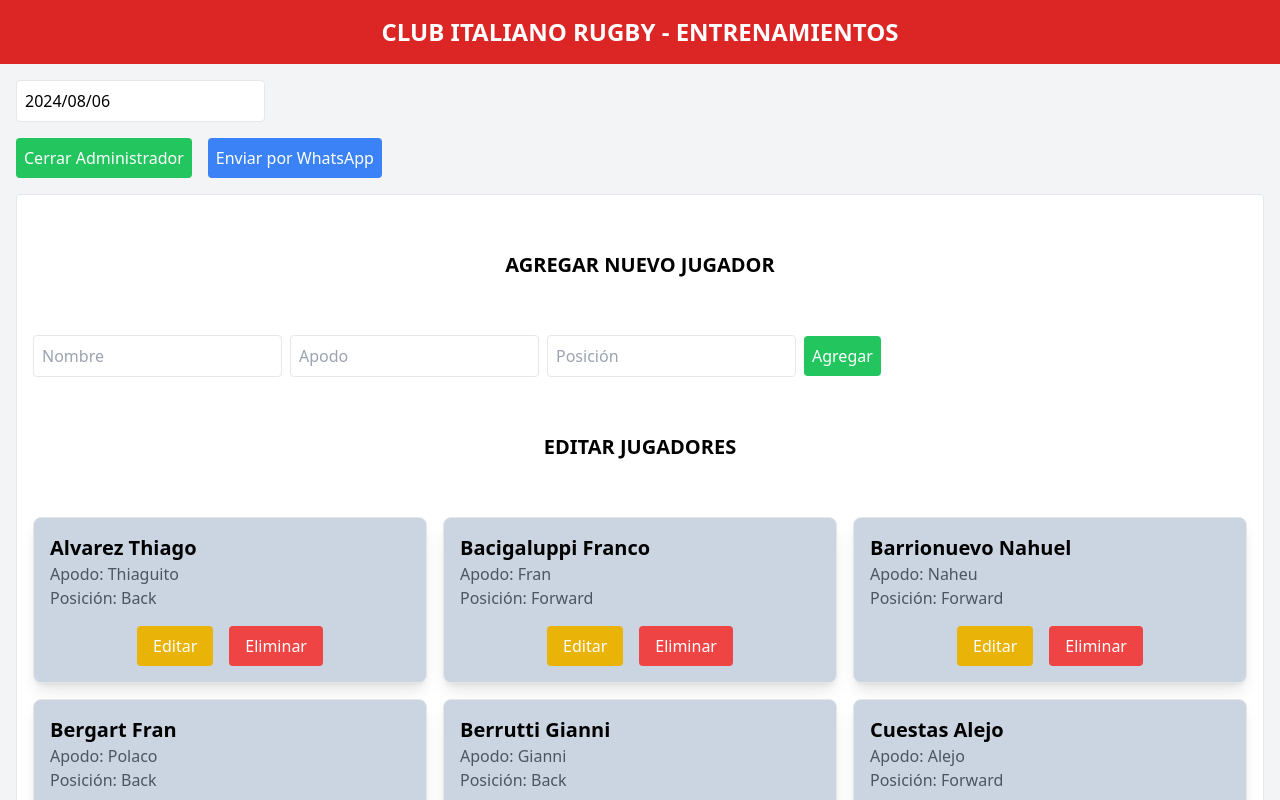
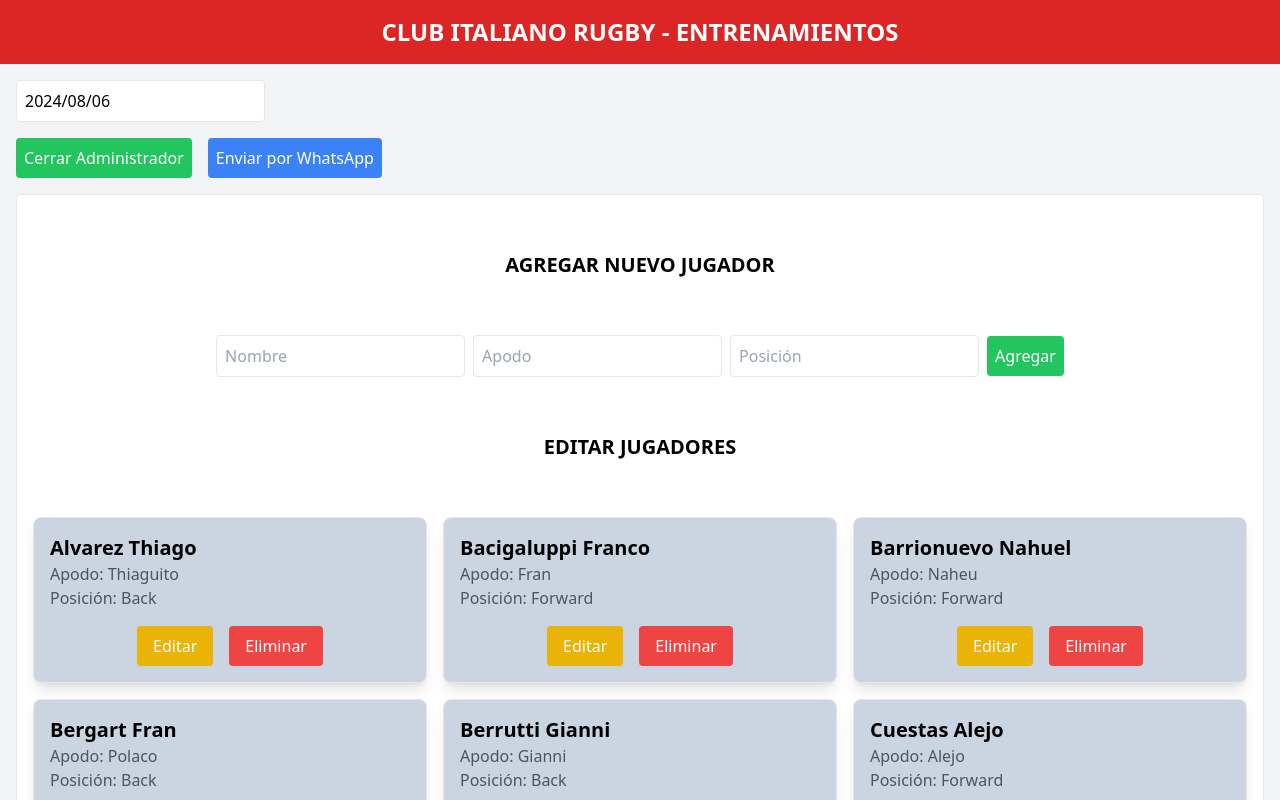
Before and after one commit to TitoBerru/controlTano, a React (Create React App) app: page / in a window 1280 px wide. Both pictures are taken after a click on the button "Administrador". Shown: the top 800 px of the page. Built offline with nearby package versions, Linux system fonts and the light colour scheme.

Commit message:
se corrijen locos e ico.

```diff
--- a/public/index.html
+++ b/public/index.html
@@ -9,7 +9,7 @@
       name="description"
       content="Web site created using create-react-app"
     />
-    <link rel="apple-touch-icon" href="%PUBLIC_URL%/logo192.png" />
+    <link rel="apple-touch-icon" href="%PUBLIC_URL%/logo192_new.png" />
     <!--
       manifest.json provides metadata used when your web app is installed on a
       user's mobile device or desktop. See https://developers.google.com/web/fundamentals/web-app-manifest/
--- a/src/components/AdminPanel.js
+++ b/src/components/AdminPanel.js
@@ -1,30 +1,37 @@
-import React, { useState } from 'react';
+import React, { useState } from "react";
 
-const AdminPanel = ({ students, onAddStudent, onEditStudent, onDeleteStudent }) => {
-  const [name, setName] = useState('');
-  const [nickname, setNickname] = useState('');
-  const [position, setPosition] = useState('');
+const AdminPanel = ({
+  students,
+  onAddStudent,
+  onEditStudent,
+  onDeleteStudent,
+}) => {
+  const [name, setName] = useState("");
+  const [nickname, setNickname] = useState("");
+  const [position, setPosition] = useState("");
   const [editingStudent, setEditingStudent] = useState(null);
 
   const handleAdd = () => {
     onAddStudent(name, nickname, position);
-    setName('');
-    setNickname('');
-    setPosition('');
+    setName("");
+    setNickname("");
+    setPosition("");
   };
 
   const handleEdit = () => {
     onEditStudent(editingStudent.id, name, nickname, position);
-    setName('');
-    setNickname('');
-    setPosition('');
+    setName("");
+    setNickname("");
+    setPosition("");
     setEditingStudent(null);
   };
 
   return (
     <div className="p-4 border rounded bg-white">
-      <h2 className="text-xl font-semibold mb-4 p-10 text-center">AGREGAR NUEVO JUGADOR</h2>
-      <div className="mb-4">
+      <h2 className="text-xl font-semibold mb-4 p-10 text-center">
+        AGREGAR NUEVO JUGADOR
+      </h2>
+      <div className="mb-4 text-center">
         <input
           type="text"
           placeholder="Nombre"
@@ -63,15 +70,24 @@ const AdminPanel = ({ students, onAddStudent, onEditStudent, onDeleteStudent })
           </button>
         )}
       </div>
-      <h2 className="text-xl font-semibold mb-4 text-center p-10">EDITAR JUGADORES</h2>
+      <h2 className="text-xl font-semibold mb-4 text-center p-10">
+        EDITAR JUGADORES
+      </h2>
       <ul>
-      <div className='grid grid-cols-1 md:grid-cols-2 lg:grid-cols-3 gap-4'>
-  {students.map(student => (
-    <div key={student.id} className="border rounded-lg p-4 shadow-lg bg-slate-300">
+        <div className="grid grid-cols-1 md:grid-cols-2 lg:grid-cols-3 gap-4">
+          {students.map((student) => (
+            <div
+              key={student.id}
+              className="border rounded-lg p-4 shadow-lg bg-slate-300"
+            >
               <div className="mb-4">
                 <h3 className="text-xl font-bold">{student.name}</h3>
-        <p className="text-gray-600">Apodo: {student.nickname || "N/A"}</p>
-        <p className="text-gray-600">Posición: {student.position || "N/A"}</p>
+                <p className="text-gray-600">
+                  Apodo: {student.nickname || "N/A"}
+                </p>
+                <p className="text-gray-600">
+                  Posición: {student.position || "N/A"}
+                </p>
               </div>
               <div className="flex justify-center space-x-4 mt-4">
                 <button
@@ -95,7 +111,6 @@ const AdminPanel = ({ students, onAddStudent, onEditStudent, onDeleteStudent })
             </div>
           ))}
         </div>
-
       </ul>
     </div>
   );
--- a/src/components/Header.js
+++ b/src/components/Header.js
@@ -3,7 +3,7 @@ import React from 'react';
 const Header = () => {
   return (
     <header className="bg-red-600 text-white p-4 max-h-13" >
-      {/* <img src="/logo192.png" alt="Escudo Italiano Rugby" className='size-16'/> */}
+      {/* <img src="/logo192_new.png" alt="Escudo Italiano Rugby" className='size-16'/> */}
       <h1 className="text-2xl font-bold text-center">CLUB ITALIANO RUGBY - ENTRENAMIENTOS</h1>
     </header>
   );
--- a/src/students.json
+++ b/src/students.json
@@ -26,12 +26,12 @@
 {"id": 25, "name":"Vallejos Luciano", "nickname":"Lucho", "position":"Back"},
 {"id": 26, "name":"Velazco Facundo", "nickname":"Facu", "position":"Forward"},
 {"id": 27, "name":"FRANCO M15", "nickname":"", "position":""},
-{"id": 28, "name":"Nogales Luciano", "nickname":"Santi", "position":"Forward"},
-{"id": 29, "name":"Muzzu Santiago", "nickname":"Santi", "position":"Forward"},
-{"id": 30, "name":"Jaliff Julian", "nickname":"Santi", "position":"Forward"},
-{"id": 31, "name":"Samuel", "nickname":"Santi", "position":"Forward"},
+{"id": 28, "name":"Nogales Luciano", "nickname":"", "position":""},
+{"id": 29, "name":"Muzzu Santiago", "nickname":"", "position":""},
+{"id": 30, "name":"Jaliff Julian", "nickname":"", "position":""},
+{"id": 31, "name":"Samuel", "nickname":"", "position":""},
 {"id": 32, "name":"Zapata Santino", "nickname":"Santi", "position":"Forward"},
-{"id": 33, "name":"Rodriguez Colman Cesar", "nickname":"Cesar", "position":"Back"}
+{"id": 33, "name":"Rodriguez Colman Cesar", "nickname":"Cesar", "position":"Forward"}
 
 
 ]
```
Also changed, not shown: public/logo192_new.png (added), public/logo512_new.png (added), public/manifest.json. Lines whose indentation alone changed are shown as unchanged.
